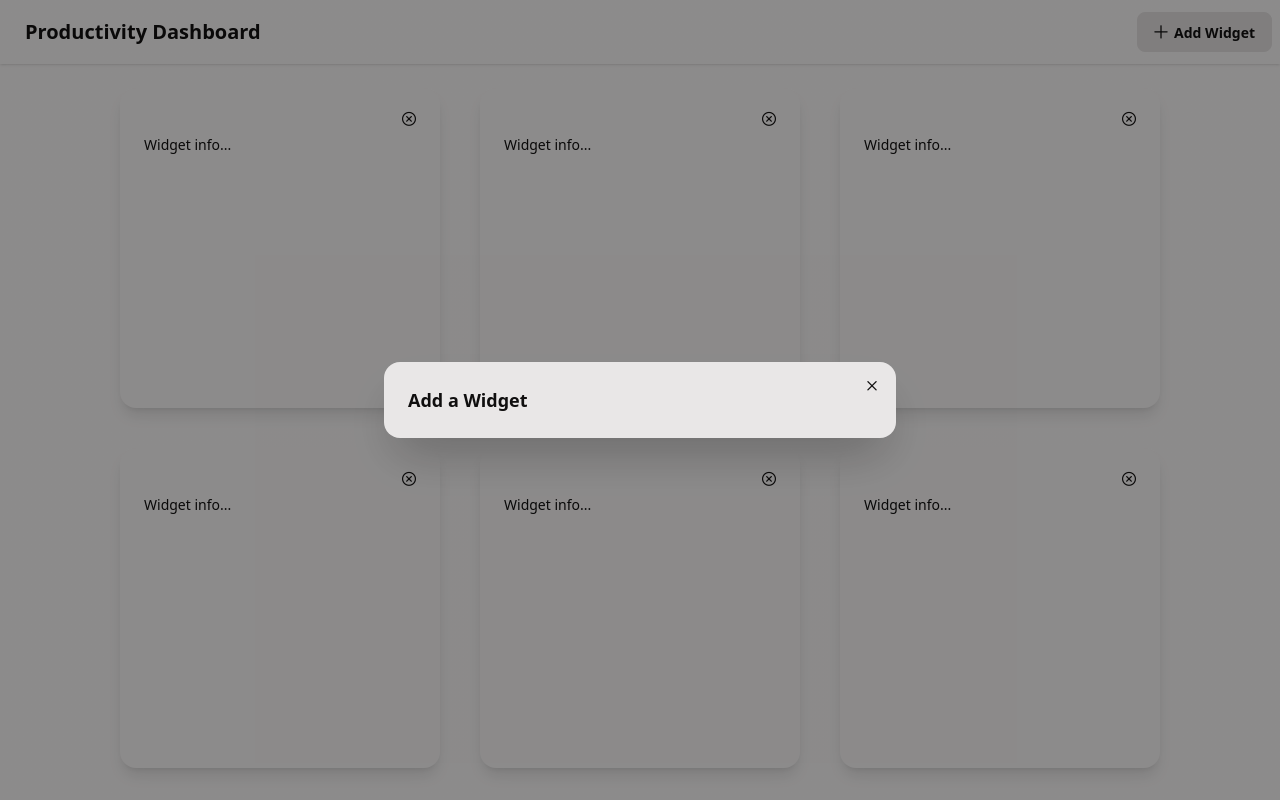
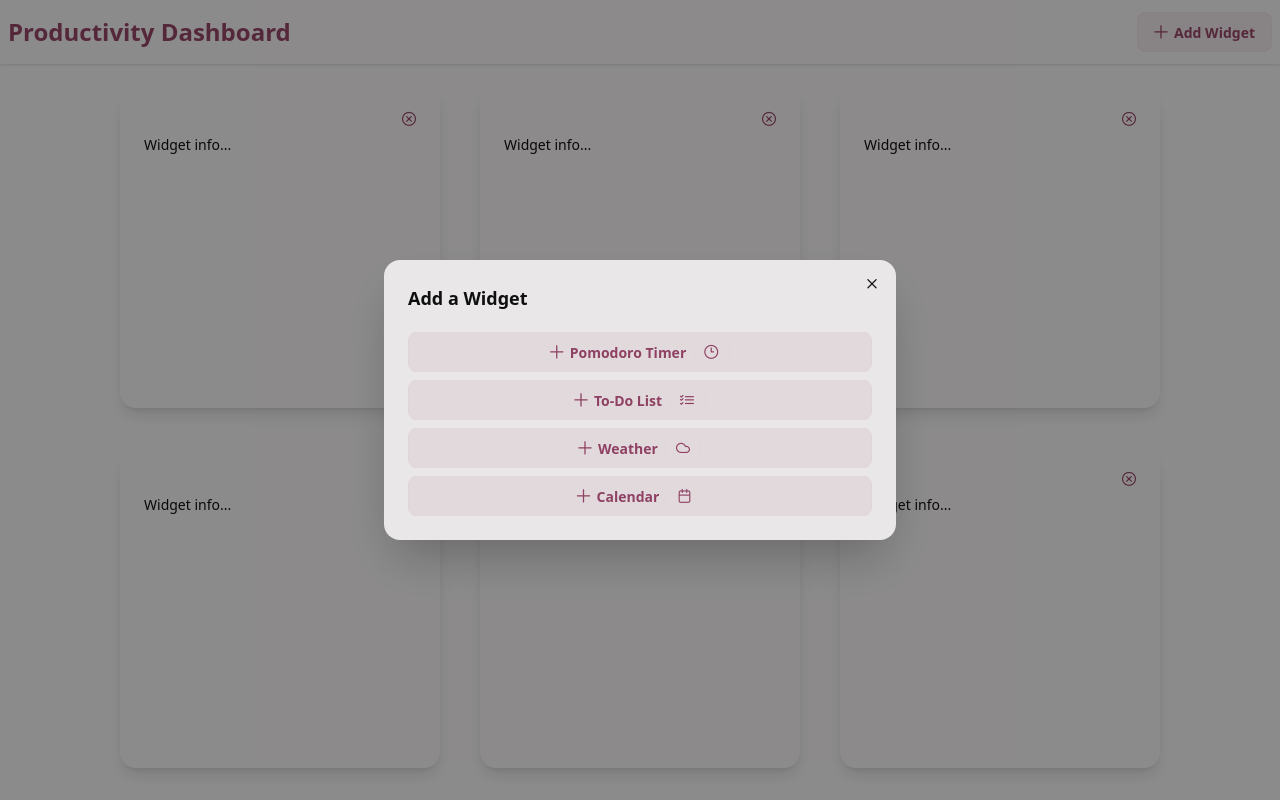
Before and after one commit to idicheva/productivity-dashboard, a Vue app: page / in a window 1280 px wide. Both pictures are taken after a click on the button "Add Widget". Built offline with nearby package versions, Linux system fonts and the light colour scheme.

Commit message:
Added widgets in the modal

```diff
--- a/package.json
+++ b/package.json
@@ -8,7 +8,6 @@
     "build": "vite build",
     "preview": "vite preview",
     "lint": "run-s lint:*",
-    "lint:oxlint": "oxlint . --fix",
     "lint:eslint": "eslint . --fix --cache",
     "format": "prettier --write --experimental-cli src/"
   },
--- a/src/components/AddWidgetModal.vue
+++ b/src/components/AddWidgetModal.vue
@@ -1,3 +1,5 @@
+<!-- TODO: add v-for for the widgets they may be an array of objects [{name: string, icon: string},...] -->
+
 <template>
   <dialog class="modal">
     <div class="modal-box">
@@ -6,8 +8,34 @@
           <i class="pi pi-times"></i>
         </button>
       </form>
-      <h3 class="text-lg font-bold">Add a Widget</h3>
+      <h3 class="text-lg font-bold mb-5">Add a Widget</h3>
+      <div class="flex flex-col">
+        <button class="btn btn-soft btn-secondary mb-2">
+          <i class="pi pi-plus"></i>
+          Pomodoro Timer
+          <div class="badge badge-secondary badge-soft"><i class="pi pi-clock"></i></div>
+        </button>
+
+        <button class="btn btn-soft btn-secondary mb-2">
+          <i class="pi pi-plus"></i>
+          To-Do List
+          <div class="badge badge-secondary badge-soft"><i class="pi pi-list-check"></i></div>
+        </button>
+
+        <button class="btn btn-soft btn-secondary mb-2">
+          <i class="pi pi-plus"></i>
+          Weather
+          <div class="badge badge-secondary badge-soft"><i class="pi pi-cloud"></i></div>
+        </button>
+
+        <button class="btn btn-soft btn-secondary">
+          <i class="pi pi-plus"></i>
+          Calendar
+          <div class="badge badge-secondary badge-soft"><i class="pi pi-calendar"></i></div>
+        </button>
+      </div>
     </div>
+
     <form method="dialog" class="modal-backdrop">
       <button>close</button>
     </form>
--- a/src/components/AppHeader.vue
+++ b/src/components/AppHeader.vue
@@ -7,12 +7,17 @@ const openWidgetModal = () => document.getElementById('addWidgetModal').showModa
 <template>
   <div class="navbar shadow-sm">
     <div class="navbar-start">
-      <RouterLink :to="{ name: 'dashboard' }" class="btn btn-ghost md:text-xl lg:text-xl"
+      <RouterLink
+        :to="{ name: 'dashboard' }"
+        class="text-secondary font-bold md:text-xl lg:text-2xl"
         >Productivity Dashboard</RouterLink
       >
     </div>
     <div class="navbar-end">
-      <button @click="openWidgetModal" class="btn btn-sm md:btn-md lg:btn-md">
+      <button
+        @click="openWidgetModal"
+        class="btn btn-soft btn-secondary btn-sm md:btn-md lg:btn-md"
+      >
         <i class="pi pi-plus"></i>Add Widget
       </button>
     </div>
--- a/src/components/NoWidgets.vue
+++ b/src/components/NoWidgets.vue
@@ -1,6 +1,6 @@
 <template>
-  <div class="flex flex-col justify-center items-center mt-10">
+  <div class="card justify-center items-center bg-secondary-content/70 w-9/10 h-80 m-6 shadow-lg">
     <img src="/src/assets/widget-6-svgrepo-com.svg" alt="Widget Icon" class="w-40" />
-    <h1 class="text-xl">No Widgets Yet</h1>
+    <h1 class="text-xl text-base-400">No Widgets Yet</h1>
   </div>
 </template>
--- a/src/components/WidgetCard.vue
+++ b/src/components/WidgetCard.vue
@@ -2,7 +2,9 @@
   <div class="card bg-base-100 h-80 w-80 shadow-lg">
     <div class="card-body">
       <div class="card-actions justify-end">
-        <i class="pi pi-times-circle text- hover:cursor-pointer hover:text-base-content/50"></i>
+        <i
+          class="pi pi-times-circle text-secondary hover:cursor-pointer hover:text-secondary/50"
+        ></i>
       </div>
       <div>Widget info...</div>
     </div>
```
